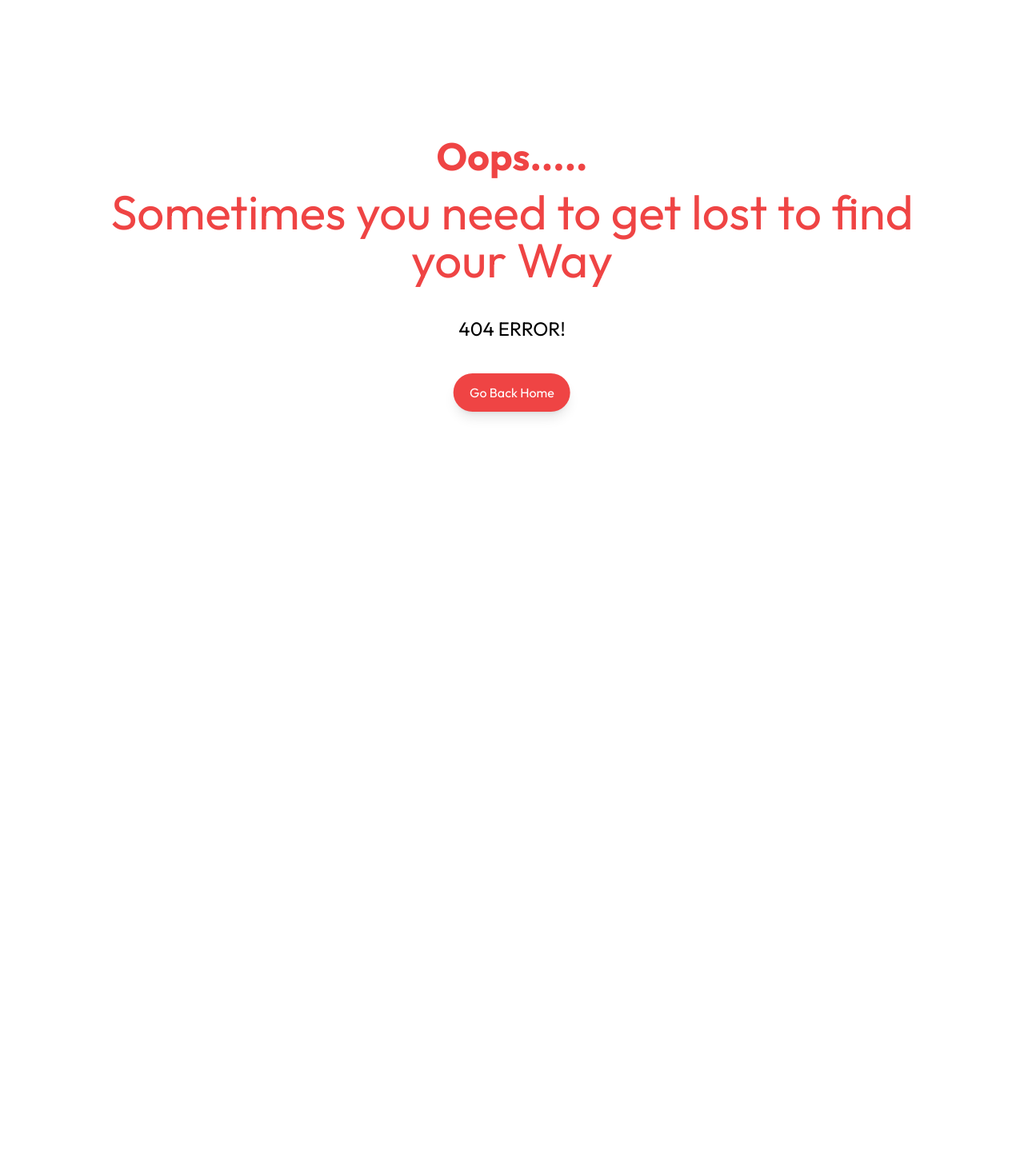
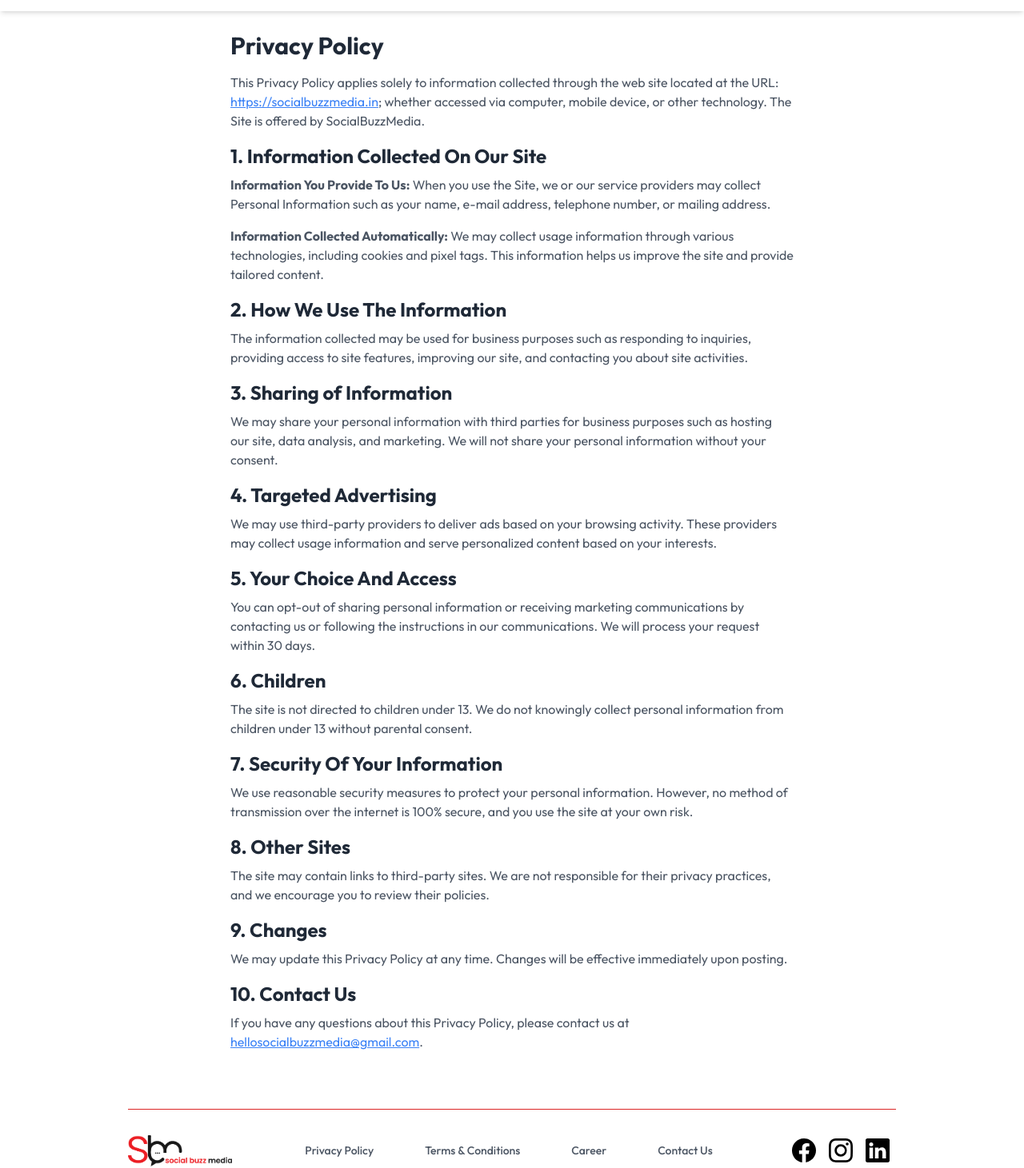
Before and after one commit to SocialBuzzMedia/main-site, a React (Vite) app: page /privacy-policy in a window 1280 px wide. Before the commit this address had no page. Shown: the part 57-1518 px from the top of the page at 80% size. Before the commit the page ends 800 px from the top, so only its background shows below. Built offline with nearby package versions, Linux system fonts and the light colour scheme.

Commit message:
Updated sidebar design login design and added privacy policy page

```diff
--- a/src/admin/components/Sidebar.jsx
+++ b/src/admin/components/Sidebar.jsx
@@ -36,12 +36,13 @@
     return (
         <div>
             <div className="lg:w-52 w-20 fixed top-0 bottom-0 left-0 bg-white border-r-[1px] border-gray-200">
-                <div className="my-10 px-4">
+                <div className="my-4 px-4">
                     <NavLink to={"/admin"}>
                         <img
                             src={logo}
                             alt="Social Buzz Media Admin Desk"
                             className="lg:block hidden"
+                            width={150}
                         />
                         <img
                             src={smallLogo}
--- a/src/admin/pages/AboutEdit.jsx
+++ b/src/admin/pages/AboutEdit.jsx
@@ -23,7 +23,9 @@
     // fetch all blogs from server
     const fetchAbouts = async () => {
         try {
-            const response = await fetch(`http://localhost:4000/api/about`);
+            const response = await fetch(
+                `${import.meta.env.VITE_LOCAL_URL}/api/about`
+            );
             setAbout(await response.json());
         } catch (error) {
             console.log("Error Fetching Blogs", error);
@@ -54,7 +56,9 @@
         try {
             if (editMode) {
                 await axios.put(
-                    `http://localhost:4000/api/about/${currentAboutId}`,
+                    `${
+                        import.meta.env.VITE_LOCAL_URL
+                    }/api/about/${currentAboutId}`,
                     formData,
                     {
                         headers: {
@@ -73,11 +77,15 @@
                 resetForm();
             } else {
                 // Create new blog
-                await axios.post(`http://localhost:4000/api/about`, formData, {
-                    headers: {
-                        "Content-Type": "multipart/form-data",
-                    },
-                });
+                await axios.post(
+                    `${import.meta.env.VITE_LOCAL_URL}/api/about`,
+                    formData,
+                    {
+                        headers: {
+                            "Content-Type": "multipart/form-data",
+                        },
+                    }
+                );
                 Swal.fire({
                     title: "Yeh-hey !",
                     text: "About Section Created SuccessFully",
@@ -110,7 +118,9 @@
     // Handle Delete
     const handleDelete = async (aboutId) => {
         try {
-            await axios.delete(`http://localhost:4000/api/about/${aboutId}`);
+            await axios.delete(
+                `${import.meta.env.VITE_LOCAL_URL}/api/about/${aboutId}`
+            );
             Swal.fire({
                 title: "Yeh-hey !",
                 text: "About Section Deleted SuccessFully",
--- a/src/admin/pages/Login.jsx
+++ b/src/admin/pages/Login.jsx
@@ -1,8 +1,8 @@
+// import { NavLink } from "react-router-dom";
+// import { useNavigate } from "react-router-dom";
 import { useState } from "react";
 import axios from "axios";
-// import { useNavigate } from "react-router-dom";
 import Swal from "sweetalert2";
-// import { NavLink } from "react-router-dom";
 import logo from "../assets/socialBuzzMedia.png";
 
 const Login = () => {
--- a/src/components/AboutUsComponent/AboutUsSections.jsx
+++ /dev/null
@@ -1,47 +0,0 @@
-import PropTypes from "prop-types";
-
-const AboutUsSections = ({
-    image,
-    heading,
-    description,
-    aboutDirection,
-    headingFontColor,
-    descriptionFontColor,
-}) => {
-    return (
-        <>
-            <div className="md:w-11/12 mx-auto">
-                <div
-                    className={`flex justify-center items-center gap-11 py-10 ${aboutDirection}`}
-                >
-                    <div className="lg:block hidden">
-                        <img src={image} alt={heading} />
-                    </div>
-                    <div className="lg:w-6/12 w-9/12 mx-auto">
-                        <p
-                            className={`text-6xl mb-5 font-medium ${headingFontColor}`}
-                        >
-                            {heading}
-                        </p>
-                        <p
-                            className={`text-lg text-justify ${descriptionFontColor}`}
-                        >
-                            {description}
-                        </p>
-                    </div>
-                </div>
-            </div>
-        </>
-    );
-};
-
-AboutUsSections.propTypes = {
-    image: PropTypes.string,
-    heading: PropTypes.string,
-    description: PropTypes.string,
-    aboutDirection: PropTypes.string,
-    headingFontColor: PropTypes.string,
-    descriptionFontColor: PropTypes.string,
-};
-
-export default AboutUsSections;
--- a/src/components/FooterComponent/Footer.jsx
+++ b/src/components/FooterComponent/Footer.jsx
@@ -28,7 +28,7 @@
                             <NavLink
                                 key={link.name}
                                 to={link.link}
-                                className="text-gray-600 hover:text-red-600 duration-300 font-medium sm:text-sm xl:text-lg text-center mx-6 "
+                                className="text-gray-600 hover:text-red-600 duration-300 font-medium sm:text-sm xl:text-md text-center mx-6 "
                             >
                                 {link.name}
                             </NavLink>
--- a/src/main.jsx
+++ b/src/main.jsx
@@ -27,6 +27,7 @@
 // import Register from "./admin/pages/Register.jsx";
 import NotFound from "./pages/NotFound.jsx";
 import ClientScroll from "./admin/pages/ClientScroll.jsx";
+import PrivacyPolicy from "./pages/PrivacyPolicy.jsx";
 
 const routers = createBrowserRouter(
     createRoutesFromElements(
@@ -46,6 +47,7 @@
                 <Route path="blog" element={<Blogs />} />
                 <Route path="/blog/:slug" element={<BlogDescriptions />} />
                 <Route path="contact-us" element={<Contact />} />
+                <Route path="privacy-policy" element={<PrivacyPolicy />} />
             </Route>
 
             {/* Admin Routes */}
--- a/src/pages/AboutPage/About.jsx
+++ b/src/pages/AboutPage/About.jsx
@@ -1,8 +1,8 @@
-import AboutUsSections from "../../components/AboutUsComponent/AboutUsSections";
+// import AboutUsSections from "../../components/AboutUsComponent/AboutUsSections";
 import Headings from "../../components/HeadingComponent/Headings";
 import HeroSection from "../../components/HeroSection/HeroSection";
 import ContactCTA from "../../components/ContactCTAButton/ContactCTA";
-import image from "/images/strategy.jpg";
+// import image from "/images/strategy.jpg";
 
 import bgVideo from "/videos/bg-hero-video-c.mp4";
 
@@ -16,6 +16,8 @@
     const [aboutSection, setAboutSection] = useState([]);
     const [employeeSection, setEmployeeSection] = useState([]);
     const [heroSection, setHeroSection] = useState([]);
+    const [vision, setVision] = useState([]);
+    const [mission, setMission] = useState([]);
 
     // to move to the top of the page on page load
     useEffect(() => {
@@ -54,6 +56,28 @@
         fetchEmployee();
     }, []);
 
+    useEffect(() => {
+        fetchVisionAndMission();
+    });
+
+    const fetchVisionAndMission = async () => {
+        try {
+            const response = await axios.get(
+                `${import.meta.env.VITE_LOCAL_URL}/api/vision-mission`
+            );
+            const visionData = response.data.filter(
+                (item) => item.type === "vision"
+            );
+            const missionData = response.data.filter(
+                (item) => item.type === "mission"
+            );
+            setVision(visionData);
+            setMission(missionData);
+        } catch (error) {
+            console.log("Error fetching Vision and Mission", error);
+        }
+    };
+
     return (
         <>
             {/* Hero Section */}
@@ -73,43 +97,60 @@
 
             {/* Our Vision */}
             <div className="mt-5">
-                <AboutUsSections
-                    image={image}
-                    heading={`Our Vision`}
-                    description={`At Social Buzz Media, we visualise to help businesses excel in the continuously shifting digital environment. We believe in helping our clients achieve online success by guiding them through every aspect of the digital world and keeping one step ahead of the competition.
-
-In a constantly changing industry, we believe that creativity, originality and a client-centric approach are crucial for discovering online possibilities. Our team of experts is focused on providing customised digital marketing solutions that lead to measurable outcomes, such as improved brand awareness and conversion rates.
-
-We believe in a future where every business has an effective online presence, every customer connection is important and every marketing campaign generates measurable results. We aim to make our client's ideas a reality by combining modern technology, data-driven insights and a thirst for creativity.
-
-Let's team up to build your place as an expert in this digital age, where success is carefully and creatively crafted. Join us to achieve the goal of success that expands above the digital horizon. Let us join hands to turn your vision into a reality.
-
-`}
-                    aboutDirection={`flex-row`}
-                    headingFontColor={`text-red-500`}
-                    descriptionFontColor={`text-black`}
-                />
+                {mission.map((item) => (
+                    <div className="md:w-11/12 mx-auto" key={item._id}>
+                        <div
+                            className={`flex justify-center items-center gap-11 py-10`}
+                        >
+                            <div className="lg:block hidden">
+                                <img
+                                    src={`${import.meta.env.VITE_LOCAL_URL}${
+                                        item.image
+                                    }`}
+                                    alt={item.title}
+                                />
+                            </div>
+                            <div className="lg:w-6/12 w-9/12 mx-auto">
+                                <p className={`text-6xl mb-5 font-medium`}>
+                                    {item.title}
+                                </p>
+                                <p className={`text-lg text-justify`}>
+                                    {item.description}
+                                </p>
+                            </div>
+                        </div>
+                    </div>
+                ))}
             </div>
 
             <hr className="w-9/12 mx-auto" />
 
             {/* Our Mission */}
             <div className="mt-5 mb-3">
-                <AboutUsSections
-                    image={image}
-                    heading={`Our Mission`}
-                    description={`At Social Buzz Media, our goal is to promote businesses of all sizes by helping them with modern digital marketing tools and innovative strategies customised to their specific needs. We believe that every brand, irrespective of size or budget, deserves a place in the digital landscape.
-
-Our primary goal is to enhance brand visibility, ensuring that your company stands out in an increasingly competitive market. We understand the power of effective engagement with your target audience; this is why we use cutting-edge techniques to build meaningful connections between you and your customers.
-
-We are committed to dealing with the complexities of the digital world so that you remain focused on what you do best: operating your business. We help you reach and connect with your audience by applying data-driven insights and innovative ideas, which leads to long-term loyalty and growth.
-
-We will work together to revamp your online presence and promote your message so that your brand grows online rather than merely existing. Join us on the path to digital excellence, where your success is our priority!
-`}
-                    aboutDirection={`flex-row-reverse`}
-                    headingFontColor={`text-red-500`}
-                    descriptionFontColor={`text-black`}
-                />
+                {vision.map((item) => (
+                    <div className="md:w-11/12 mx-auto" key={item._id}>
+                        <div
+                            className={`flex justify-center flex-row-reverse items-center gap-11 py-10`}
+                        >
+                            <div className="lg:block hidden">
+                                <img
+                                    src={`${import.meta.env.VITE_LOCAL_URL}${
+                                        item.image
+                                    }`}
+                                    alt={item.title}
+                                />
+                            </div>
+                            <div className="lg:w-6/12 w-9/12 mx-auto">
+                                <p className={`text-6xl mb-5 font-medium`}>
+                                    {item.title}
+                                </p>
+                                <p className={`text-lg text-justify`}>
+                                    {item.description}
+                                </p>
+                            </div>
+                        </div>
+                    </div>
+                ))}
             </div>
 
             <hr className="w-9/12 mx-auto" />
--- /dev/null
+++ b/src/pages/PrivacyPolicy.jsx
@@ -0,0 +1,147 @@
+const PrivacyPolicy = () => {
+    return (
+        <div>
+            <div className=" p-6">
+                <div className="max-w-3xl mx-auto  p-8">
+                    <h1 className="text-3xl font-bold mb-4 text-gray-800">
+                        Privacy Policy
+                    </h1>
+                    <p className="mb-4 text-gray-600">
+                        This Privacy Policy applies solely to information
+                        collected through the web site located at the URL:
+                        <a
+                            href="https://socialbuzzmedia.in/"
+                            className="text-blue-500 underline"
+                        >
+                            {" "}
+                            https://socialbuzzmedia.in
+                        </a>
+                        ; whether accessed via computer, mobile device, or other
+                        technology. The Site is offered by SocialBuzzMedia.
+                    </p>
+
+                    <h2 className="text-2xl font-bold mb-2 text-gray-800">
+                        1. Information Collected On Our Site
+                    </h2>
+
+                    <p className="mb-4 text-gray-600">
+                        <strong>Information You Provide To Us:</strong> When you
+                        use the Site, we or our service providers may collect
+                        Personal Information such as your name, e-mail address,
+                        telephone number, or mailing address.
+                    </p>
+
+                    <p className="mb-4 text-gray-600">
+                        <strong>Information Collected Automatically:</strong> We
+                        may collect usage information through various
+                        technologies, including cookies and pixel tags. This
+                        information helps us improve the site and provide
+                        tailored content.
+                    </p>
+
+                    <h2 className="text-2xl font-bold mb-2 text-gray-800">
+                        2. How We Use The Information
+                    </h2>
+
+                    <p className="mb-4 text-gray-600">
+                        The information collected may be used for business
+                        purposes such as responding to inquiries, providing
+                        access to site features, improving our site, and
+                        contacting you about site activities.
+                    </p>
+
+                    <h2 className="text-2xl font-bold mb-2 text-gray-800">
+                        3. Sharing of Information
+                    </h2>
+
+                    <p className="mb-4 text-gray-600">
+                        We may share your personal information with third
+                        parties for business purposes such as hosting our site,
+                        data analysis, and marketing. We will not share your
+                        personal information without your consent.
+                    </p>
+
+                    <h2 className="text-2xl font-bold mb-2 text-gray-800">
+                        4. Targeted Advertising
+                    </h2>
+
+                    <p className="mb-4 text-gray-600">
+                        We may use third-party providers to deliver ads based on
+                        your browsing activity. These providers may collect
+                        usage information and serve personalized content based
+                        on your interests.
+                    </p>
+
+                    <h2 className="text-2xl font-bold mb-2 text-gray-800">
+                        5. Your Choice And Access
+                    </h2>
+
+                    <p className="mb-4 text-gray-600">
+                        You can opt-out of sharing personal information or
+                        receiving marketing communications by contacting us or
+                        following the instructions in our communications. We
+                        will process your request within 30 days.
+                    </p>
+
+                    <h2 className="text-2xl font-bold mb-2 text-gray-800">
+                        6. Children
+                    </h2>
+
+                    <p className="mb-4 text-gray-600">
+                        The site is not directed to children under 13. We do not
+                        knowingly collect personal information from children
+                        under 13 without parental consent.
+                    </p>
+
+                    <h2 className="text-2xl font-bold mb-2 text-gray-800">
+                        7. Security Of Your Information
+                    </h2>
+
+                    <p className="mb-4 text-gray-600">
+                        We use reasonable security measures to protect your
+                        personal information. However, no method of transmission
+                        over the internet is 100% secure, and you use the site
+                        at your own risk.
+                    </p>
+
+                    <h2 className="text-2xl font-bold mb-2 text-gray-800">
+                        8. Other Sites
+                    </h2>
+
+                    <p className="mb-4 text-gray-600">
+                        The site may contain links to third-party sites. We are
+                        not responsible for their privacy practices, and we
+                        encourage you to review their policies.
+                    </p>
+
+                    <h2 className="text-2xl font-bold mb-2 text-gray-800">
+                        9. Changes
+                    </h2>
+
+                    <p className="mb-4 text-gray-600">
+                        We may update this Privacy Policy at any time. Changes
+                        will be effective immediately upon posting.
+                    </p>
+
+                    <h2 className="text-2xl font-bold mb-2 text-gray-800">
+                        10. Contact Us
+                    </h2>
+
+                    <p className="mb-4 text-gray-600">
+                        If you have any questions about this Privacy Policy,
+                        please contact us at{" "}
+                        <a
+                            href="mailto:hellosocialbuzzmedia@gmail.com"
+                            className="text-blue-500 underline"
+                        >
+                            hellosocialbuzzmedia@gmail.com
+                        </a>
+                        .
+                    </p>
+                </div>
+            </div>
+        </div>
+    );
+};
+
+export default PrivacyPolicy;
```
